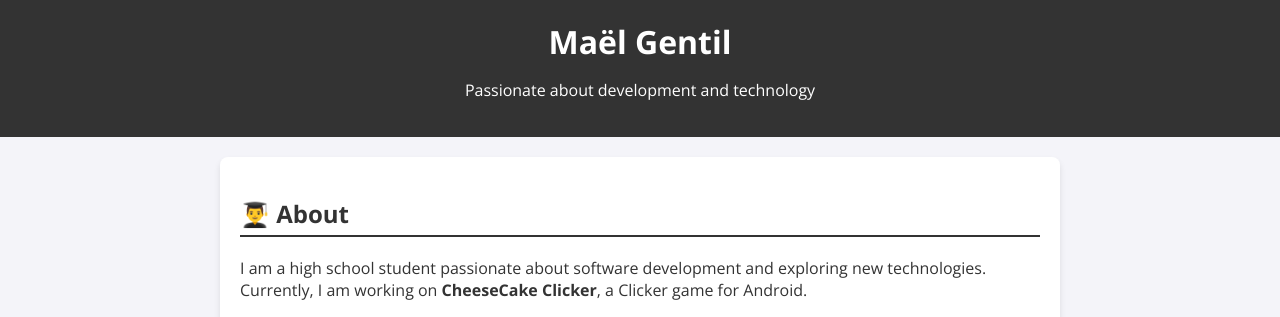
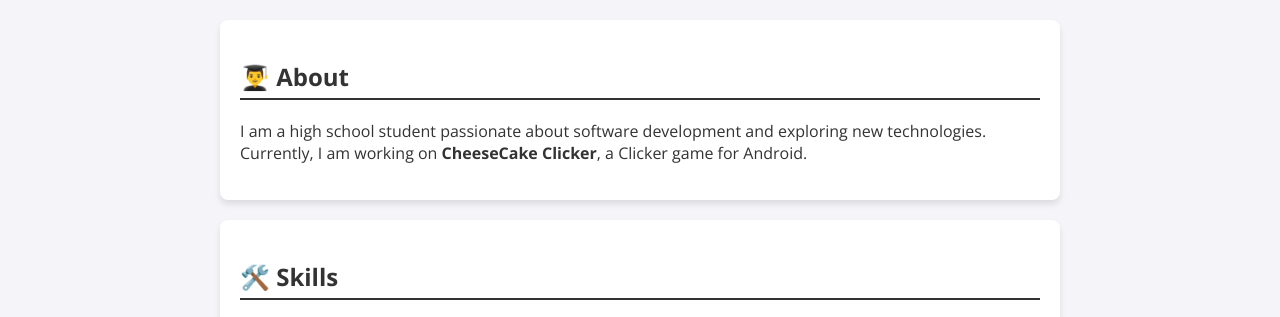
Before and after one commit to Maelus-999/Maelus-999, a plain HTML site: page index.html in a window 1280 px wide. Shown: the top 317 px of the page. Drawn offline with nearby package versions, Linux system fonts and the light colour scheme.

Commit message:
Update index.html

```diff
--- a/index.html
+++ b/index.html
@@ -70,11 +70,6 @@
     </style>
 </head>
 <body>
-    <header>
-        <h1>Maël Gentil</h1>
-        <p>Passionate about development and technology</p>
-    </header>
-
     <section>
         <h2>👨‍🎓 About</h2>
         <p>I am a high school student passionate about software development and exploring new technologies. Currently, I am working on <strong>CheeseCake Clicker</strong>, a Clicker game for Android.</p>
```
